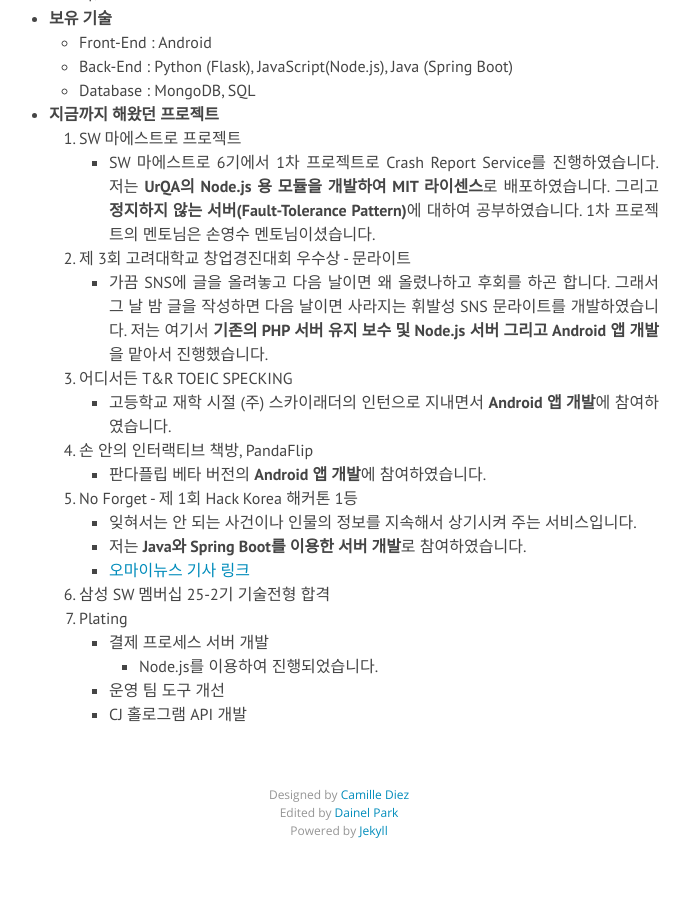
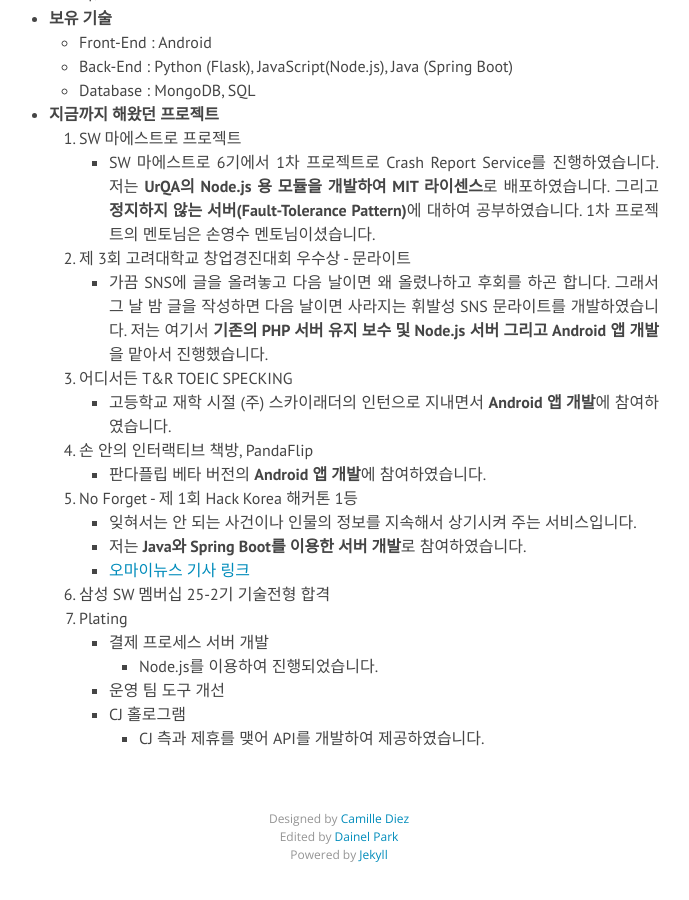
Before and after one commit to DainelPark/dainelpark.github.io, a Jekyll site: the page built from about.md, in a window 1280 px wide and 900 px high, scrolled down 1660 px. Shown: the whole window, without its empty margins (301-990 px from the left). Built offline with Jekyll 4.4.1, drawn with Linux system fonts in a browser that asks for light colours; nearby versions of some CDN libraries; Markdown is read by kramdown in place of the engine named in the settings; before the commit the page ends 2536 px from its top, so only the background shows below that.

Commit message:
update about

```diff
--- a/about.md
+++ b/about.md
@@ -46,4 +46,5 @@
 		- 결제 프로세스 서버 개발
 			- Node.js를 이용하여 진행되었습니다.
 		- 운영 팀 도구 개선
-		- CJ 홀로그램 API 개발
+		- CJ 홀로그램
+			- CJ 측과 제휴를 맺어 API를 개발하여 제공하였습니다.
```
